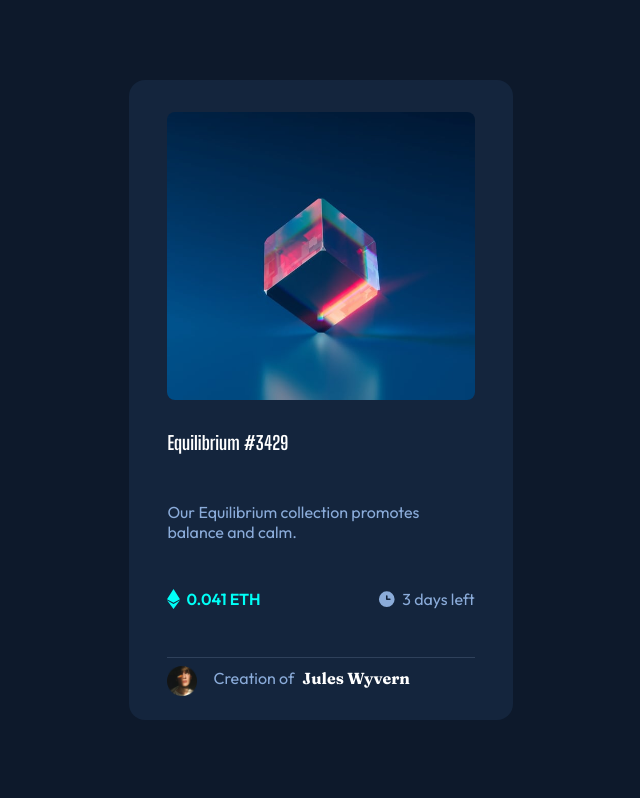
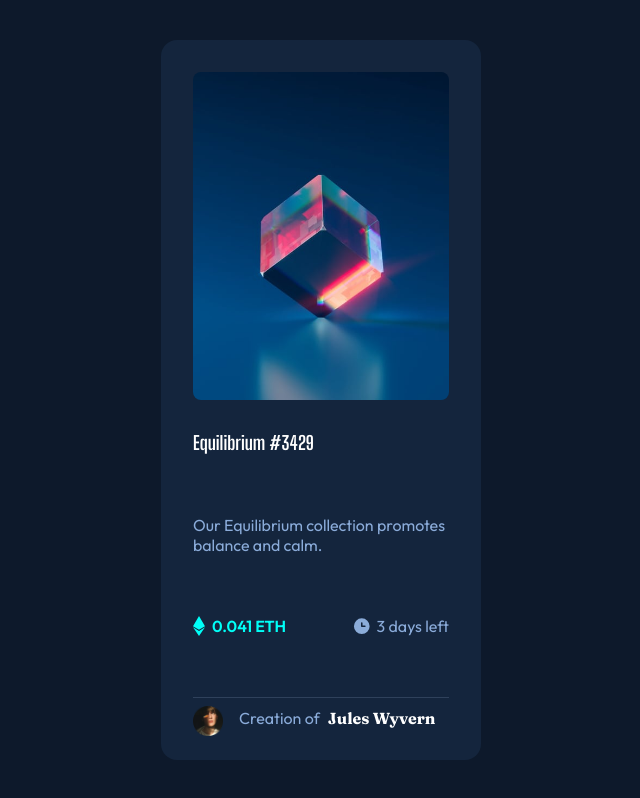
Before and after one commit to Salimata22/exercice2, a plain HTML site: page index.html in a window 1280 px wide. Shown: the whole page, without its empty margins (319-959 px from the left). Drawn offline with Linux system fonts and the light colour scheme.

Commit message:
exercice final

```diff
--- a/style.css
+++ b/style.css
@@ -30,8 +30,8 @@ body{
     flex-direction: column;
     justify-content: center;
     align-items: center;
-    width: 30%;
-    height: 80%;
+    width: 25%;
+    height: 90%;
     border-radius: 1rem;
     background-color: hsl(216, 50%, 16%);
 
```
